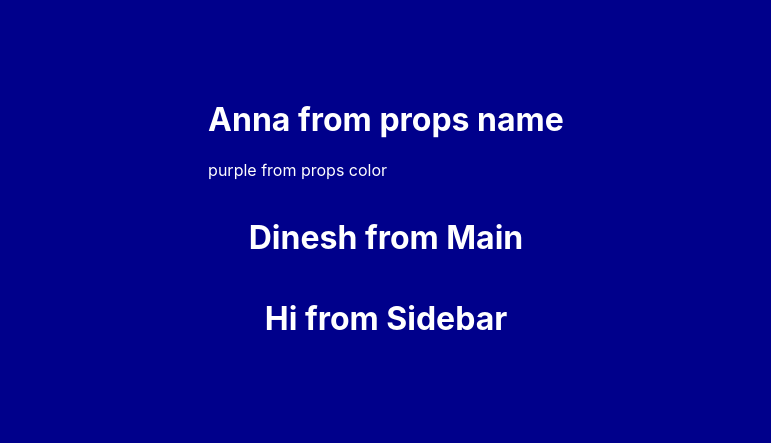
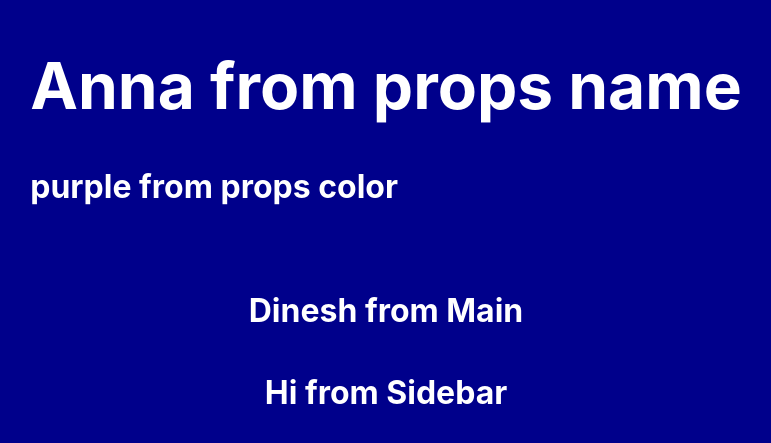
Before and after one commit to dineshsutihar/Meta-FrontEnd, a React (Create React App) app in the folder 04 React/Week01/props-example/: page / in a window 1280 px wide. Shown: the part 181-624 px from the top of the page, without its empty margins (254-1025 px from the left). Built offline with nearby package versions, Linux system fonts and the light colour scheme.

Commit message:
Add styling to header in App.css

```diff
--- a/04 React/Week01/props-example/src/App.css
+++ b/04 React/Week01/props-example/src/App.css
@@ -7,3 +7,9 @@
     background-color: darkblue;
     color: white;
   }
+
+  header {
+    font-size: 2rem;
+    font-weight: bold;
+    margin-bottom: 2rem;
+  }
```
